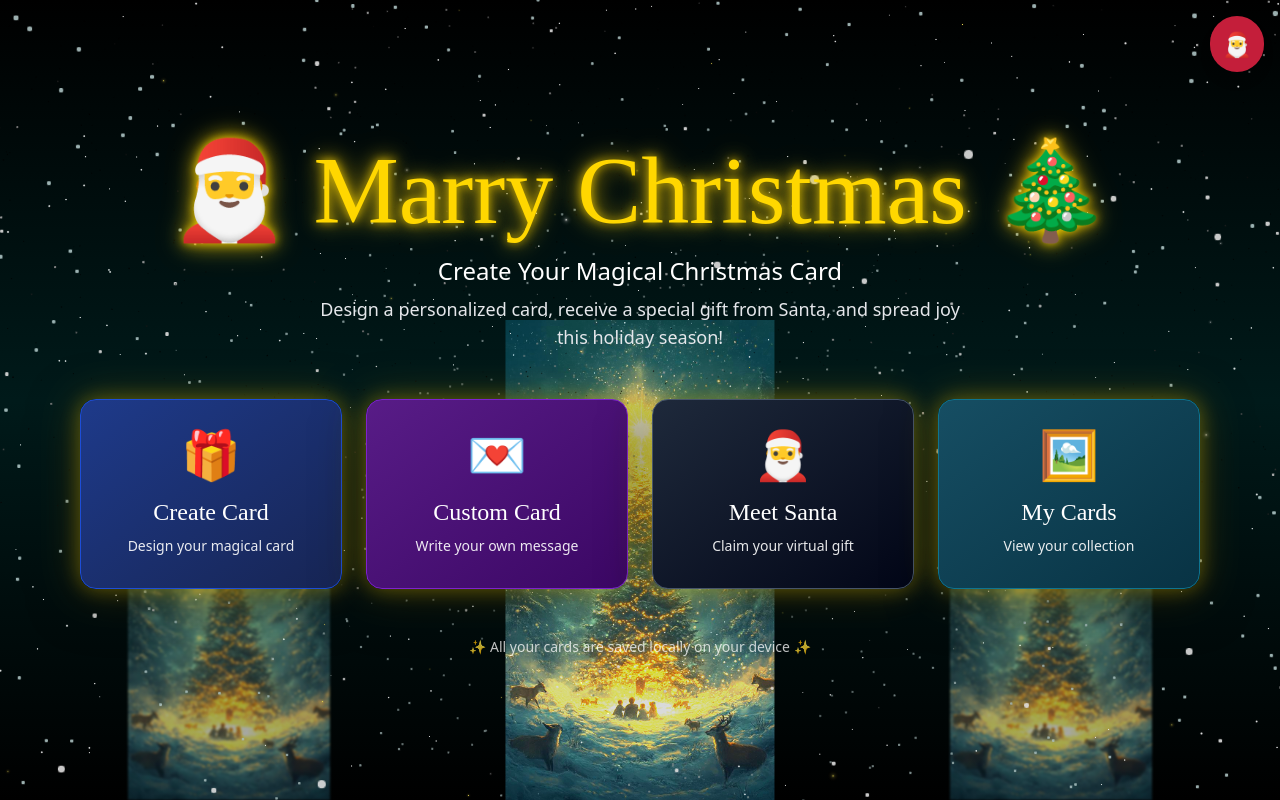
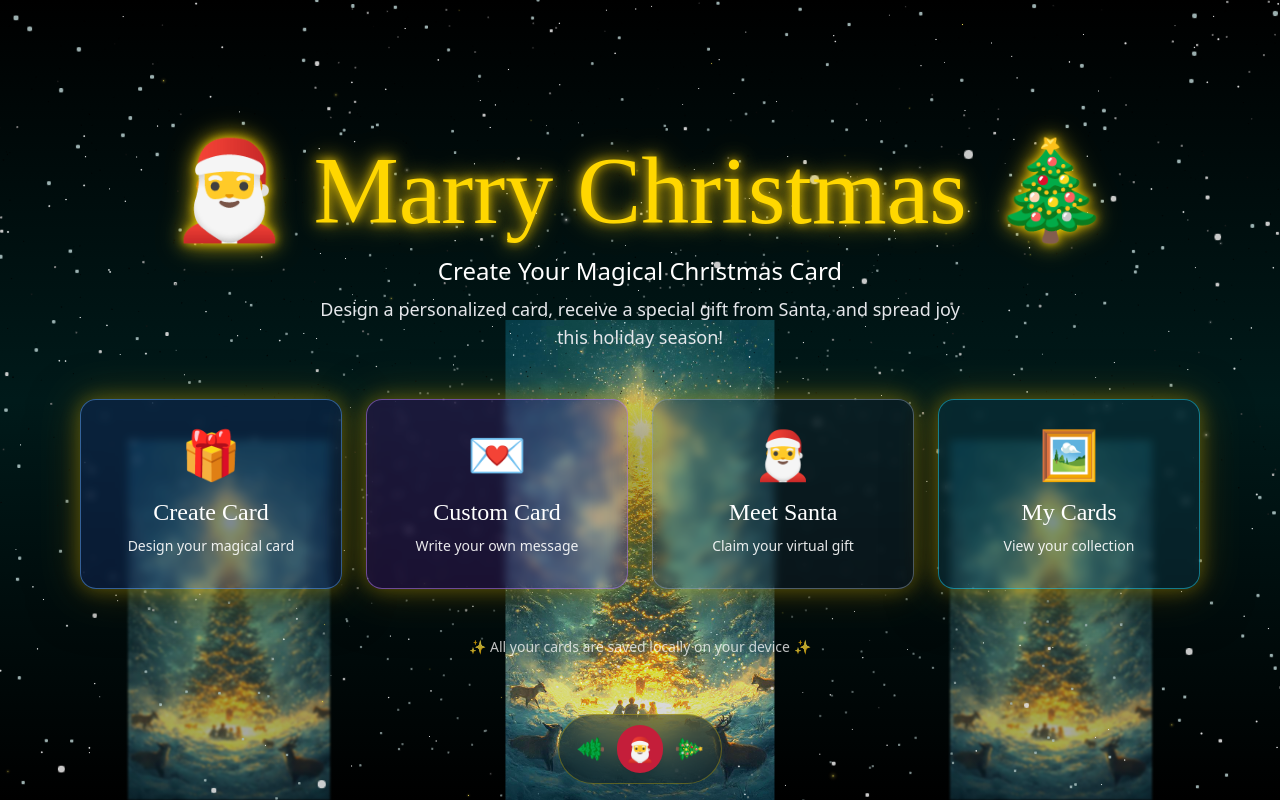
Before and after one commit to soumen0818/Christmas, a Next.js app: page / in a window 1280 px wide. Built offline with nearby package versions, Linux system fonts and the light colour scheme.

Commit message:
Add music controls and playlist management to enhance user experience

```diff
--- a/app/page.tsx
+++ b/app/page.tsx
@@ -14,6 +14,14 @@ export default function Home() {
   const [isLoading, setIsLoading] = useState(false)
   const [isMusicPlaying, setIsMusicPlaying] = useState(true)
   const [isMounted, setIsMounted] = useState(false)
+  const [currentTrackIndex, setCurrentTrackIndex] = useState(0)
+
+  // Playlist - add your music files here
+  const playlist = [
+    '/Dean_Martin.mp3',
+    // Add more music files here as you upload them to public folder
+    // Example: '/Jingle_Bells.mp3', '/Silent_Night.mp3'
+  ]
 
   // Set loading state only on client side to avoid hydration mismatch
   useEffect(() => {
@@ -58,25 +66,32 @@ export default function Home() {
     return isLoading ? <LoadingPage onLoadComplete={() => setIsLoading(false)} /> : null
   }
 
+  const previousTrack = () => {
+    const audio = document.getElementById('bg-music') as HTMLAudioElement
+    const newIndex = currentTrackIndex === 0 ? playlist.length - 1 : currentTrackIndex - 1
+    setCurrentTrackIndex(newIndex)
+    if (audio) {
+      audio.src = playlist[newIndex]
+      if (isMusicPlaying) audio.play()
+    }
+  }
+
+  const nextTrack = () => {
+    const audio = document.getElementById('bg-music') as HTMLAudioElement
+    const newIndex = currentTrackIndex === playlist.length - 1 ? 0 : currentTrackIndex + 1
+    setCurrentTrackIndex(newIndex)
+    if (audio) {
+      audio.src = playlist[newIndex]
+      if (isMusicPlaying) audio.play()
+    }
+  }
+
   return (
     <main className="relative w-full min-h-screen overflow-hidden christmas-bg">
       {/* Background Music */}
       <audio id="bg-music" loop autoPlay>
-        <source src="/Dean_Martin.mp3" type="audio/mpeg" />
+        <source src={playlist[currentTrackIndex]} type="audio/mpeg" />
       </audio>
-
-      {/* Music Control Button */}
-      <button
-        onClick={toggleMusic}
-        className="fixed top-4 right-4 z-50 bg-christmas-red hover:bg-red-700 text-white p-3 rounded-full shadow-lg transition-all hover:scale-110"
-        aria-label="Toggle music"
-      >
-        {isMusicPlaying ? (
-          <div className="text-2xl">🎅</div>
-        ) : (
-          <div className="text-2xl opacity-50">🎅</div>
-        )}
-      </button>
 
       {/* Three.js Background - Santa's Van Scene */}
       <div className="fixed inset-0 z-0">
@@ -102,7 +117,7 @@ export default function Home() {
             <div className="grid grid-cols-1 sm:grid-cols-2 lg:grid-cols-4 gap-4 sm:gap-5 md:gap-6 max-w-6xl w-full px-4">
               <button
                 onClick={() => setCurrentView('generator')}
-                className="bg-gradient-to-br from-blue-900 to-blue-950 hover:from-blue-800 hover:to-blue-900 text-white p-5 sm:p-6 md:p-8 rounded-xl md:rounded-2xl card-glow transition-all duration-300 hover:scale-105 font-christmas text-lg sm:text-xl md:text-2xl border border-blue-700"
+                className="bg-blue-900/30 hover:bg-blue-800/40 backdrop-blur-sm text-white p-5 sm:p-6 md:p-8 rounded-xl md:rounded-2xl card-glow transition-all duration-300 hover:scale-105 font-christmas text-lg sm:text-xl md:text-2xl border border-blue-400/50"
               >
                 <div className="text-4xl sm:text-5xl mb-3 md:mb-4">🎁</div>
                 Create Card
@@ -111,7 +126,7 @@ export default function Home() {
 
               <button
                 onClick={() => setCurrentView('custom')}
-                className="bg-gradient-to-br from-purple-900 to-purple-950 hover:from-purple-800 hover:to-purple-900 text-white p-5 sm:p-6 md:p-8 rounded-xl md:rounded-2xl card-glow transition-all duration-300 hover:scale-105 font-christmas text-lg sm:text-xl md:text-2xl border border-purple-700"
+                className="bg-purple-900/30 hover:bg-purple-800/40 backdrop-blur-sm text-white p-5 sm:p-6 md:p-8 rounded-xl md:rounded-2xl card-glow transition-all duration-300 hover:scale-105 font-christmas text-lg sm:text-xl md:text-2xl border border-purple-400/50"
               >
                 <div className="text-4xl sm:text-5xl mb-3 md:mb-4">💌</div>
                 Custom Card
@@ -120,7 +135,7 @@ export default function Home() {
 
               <button
                 onClick={() => setCurrentView('santa')}
-                className="bg-gradient-to-br from-slate-800 to-slate-950 hover:from-slate-700 hover:to-slate-800 text-white p-5 sm:p-6 md:p-8 rounded-xl md:rounded-2xl card-glow transition-all duration-300 hover:scale-105 font-christmas text-lg sm:text-xl md:text-2xl border border-slate-600"
+                className="bg-slate-800/30 hover:bg-slate-700/40 backdrop-blur-sm text-white p-5 sm:p-6 md:p-8 rounded-xl md:rounded-2xl card-glow transition-all duration-300 hover:scale-105 font-christmas text-lg sm:text-xl md:text-2xl border border-slate-400/50"
               >
                 <div className="text-4xl sm:text-5xl mb-3 md:mb-4">🎅</div>
                 Meet Santa
@@ -129,7 +144,7 @@ export default function Home() {
 
               <button
                 onClick={() => setCurrentView('gallery')}
-                className="bg-gradient-to-br from-cyan-900 to-cyan-950 hover:from-cyan-800 hover:to-cyan-900 text-white p-5 sm:p-6 md:p-8 rounded-xl md:rounded-2xl card-glow transition-all duration-300 hover:scale-105 font-christmas text-lg sm:text-xl md:text-2xl border border-cyan-700"
+                className="bg-cyan-900/30 hover:bg-cyan-800/40 backdrop-blur-sm text-white p-5 sm:p-6 md:p-8 rounded-xl md:rounded-2xl card-glow transition-all duration-300 hover:scale-105 font-christmas text-lg sm:text-xl md:text-2xl border border-cyan-400/50"
               >
                 <div className="text-4xl sm:text-5xl mb-3 md:mb-4">🖼️</div>
                 My Cards
@@ -170,6 +185,44 @@ export default function Home() {
           <GalleryView onBack={() => setCurrentView('home')} />
         )}
       </div>
+
+      {/* Music Controls - Bottom Center */}
+      <div className="fixed bottom-4 left-1/2 transform -translate-x-1/2 z-50 flex items-center gap-2 sm:gap-3 bg-black/40 backdrop-blur-md px-3 sm:px-4 py-2 sm:py-2.5 rounded-full border border-christmas-gold/30 shadow-2xl">
+        {/* Previous Track - Tree Icon */}
+        <button
+          onClick={previousTrack}
+          className="text-lg sm:text-xl md:text-2xl hover:scale-110 transition-transform"
+          aria-label="Previous track"
+          title="Previous track"
+          style={{ transform: 'rotate(0deg)' }}
+        >
+          <span className="inline-block" style={{ transform: 'rotate(270deg)' }}>🌲</span>
+        </button>
+
+        {/* Play/Pause - Santa Icon */}
+        <button
+          onClick={toggleMusic}
+          className="bg-christmas-red hover:bg-red-700 text-white p-1.5 sm:p-2 rounded-full shadow-lg transition-all hover:scale-110"
+          aria-label="Toggle music"
+        >
+          {isMusicPlaying ? (
+            <div className="text-xl sm:text-2xl">🎅</div>
+          ) : (
+            <div className="text-xl sm:text-2xl opacity-50">🎅</div>
+          )}
+        </button>
+
+        {/* Next Track - Tree Icon */}
+        <button
+          onClick={nextTrack}
+          className="text-lg sm:text-xl md:text-2xl hover:scale-110 transition-transform"
+          aria-label="Next track"
+          title="Next track"
+          style={{ transform: 'rotate(0deg)' }}
+        >
+          <span className="inline-block" style={{ transform: 'rotate(90deg)' }}>🎄</span>
+        </button>
+      </div>
     </main>
   )
 }
```
